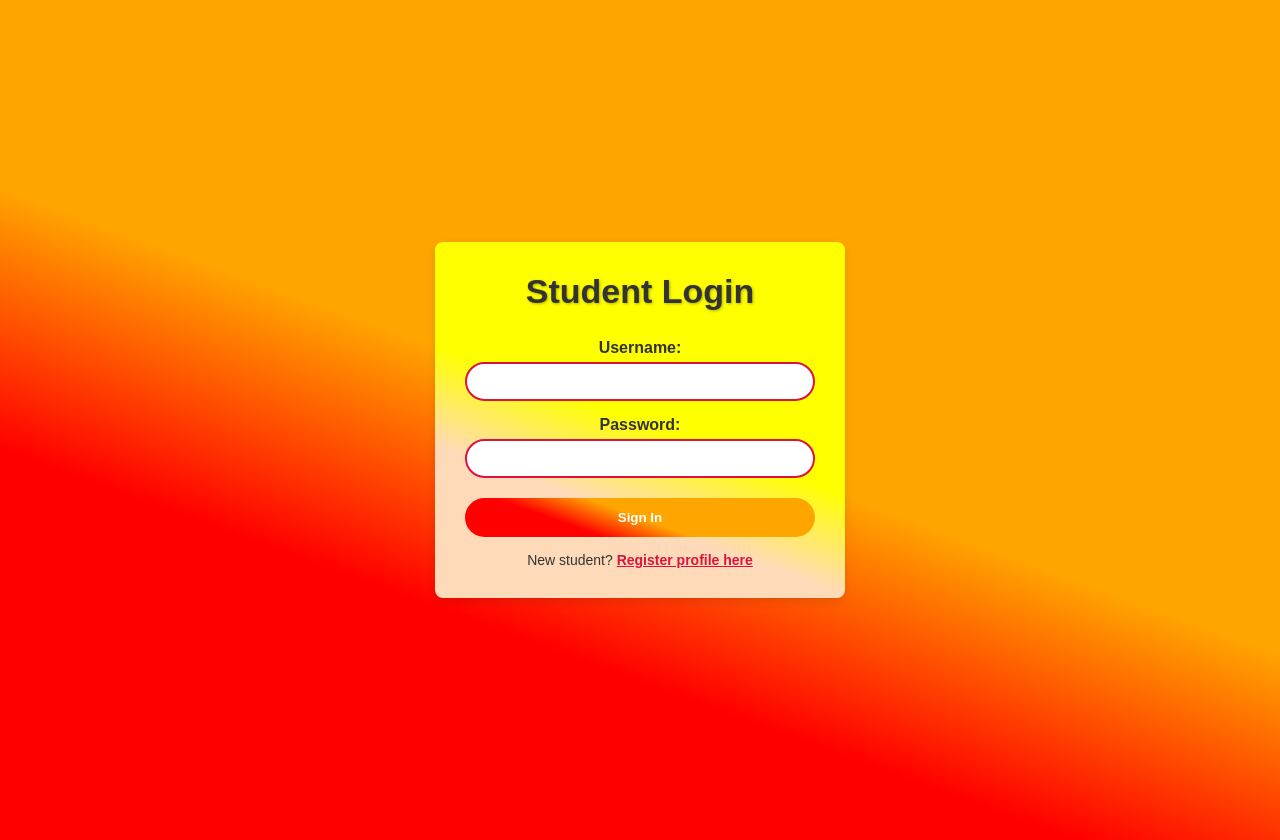
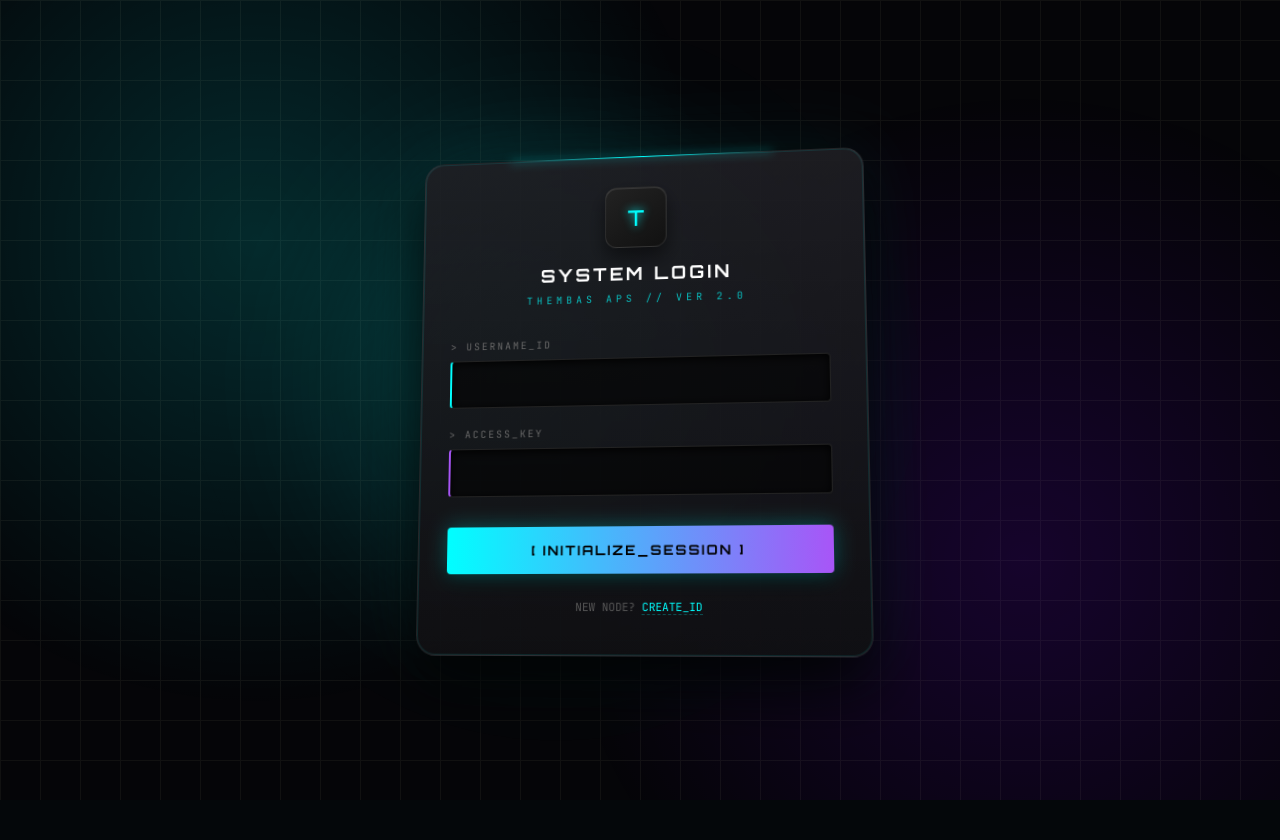
Before and after one commit to Tee0745061704/Aps-calc-University-and-Courses-Matcher, a Flask app: page /login in a window 1280 px wide. After the commit the page ends 800 px from the top, so only its background shows below. Run offline with Flask 3, Linux system fonts and the light colour scheme.

Commit message:
Revamp login page design and update styles

```diff
--- a/templates/login.html
+++ b/templates/login.html
@@ -3,24 +3,40 @@
 <head>
     <meta charset="UTF-8">
     <meta name="viewport" content="width=device-width, initial-scale=1.0">
-    <title>Login Profile</title>
-    <link rel="stylesheet" href="{{ url_for('static', filename='css/style.css') }}">
+    <title>Login - Thembas System</title>
+    <link rel="stylesheet" href="{{ url_for('static', filename='css/styles.css') }}">
+    <style>
+        @import url('https://fonts.googleapis.com/css2?family=Orbitron:wght@500;700&family=JetBrains+Mono:wght@400&display=swap');
+    </style>
 </head>
-<body style="display: flex; justify-content: center; align-items: center; height: 100vh; margin: 0; font-family: sans-serif; background: linear-gradient(200deg, orange 50%, red 70%);">
-    <div style="background: linear-gradient(200deg, yellow 50%, #FFDAB9 70%); padding: 30px; border-radius: 8px; box-shadow: 0 4px 10px rgba(0,0,0,0.1); width: 100%; max-width: 350px;">
-        <h2 style="margin-top: 0; text-align: center; color: #333;">Student Login</h2>
-        <form action="/login" method="POST">
-            <div style="margin-bottom: 15px;">
-                <label style="display: block; margin-bottom: 5px; font-weight: bold; color: #333;">Username:</label>
-                <input type="text" name="username" required style="width: 100%; padding: 10px; box-sizing: border-box; border: 2px solid crimson; border-radius: 40px; outline: none; color: #000; background: #fff;">
+<body style="display:flex; justify-content:center; align-items:center; height:100vh; margin:0; background:#050508; overflow:hidden; perspective:1500px; font-family:'JetBrains Mono', monospace;">
+
+    <!-- Techy BG -->
+    <div style="position:absolute; inset:0; background: radial-gradient(circle at 20% 30%, rgba(0,255,255,0.15), transparent 40%), radial-gradient(circle at 80% 70%, rgba(120,0,255,0.15), transparent 40%), linear-gradient(#111 1px, transparent 1px), linear-gradient(90deg, #111 1px, transparent 1px); background-size: 100% 100%, 100% 100%, 40px 40px, 40px 40px; z-index:0;"></div>
+    <div style="position:absolute; width:600px; height:600px; background: radial-gradient(circle, rgba(0,255,255,0.2) 0%, transparent 70%); filter:blur(60px); top:10%; left:20%; animation: float 6s ease-in-out infinite;"></div>
+
+    <div style="position:relative; z-index:1; background: linear-gradient(180deg, rgba(30,30,35,0.9), rgba(15,15,18,0.95)); padding:40px 35px; border-radius:20px; width:100%; max-width:380px; border:1px solid rgba(255,255,255,0.08); box-shadow: 0 0 0 1px rgba(0,255,255,0.1) inset, 0 30px 60px rgba(0,0,0,0.9), 0 0 80px rgba(0,255,255,0.08); transform: rotateX(8deg) rotateY(-8deg) translateZ(0); transform-style:preserve-3d; transition: all 0.6s cubic-bezier(0.23,1,0.32,1);" onmouseover="this.style.transform='rotateX(0deg) rotateY(0deg) translateZ(50px)'; this.style.boxShadow='0 0 0 1px rgba(0,255,255,0.2) inset, 0 40px 80px rgba(0,0,0,1), 0 0 120px rgba(0,255,255,0.15)'" onmouseout="this.style.transform='rotateX(8deg) rotateY(-8deg) translateZ(0)'; this.style.boxShadow='0 0 0 1px rgba(0,255,255,0.1) inset, 0 30px 60px rgba(0,0,0,0.9), 0 0 80px rgba(0,255,255,0.08)'">
+
+        <div style="position:absolute; top:-1px; left:20%; right:20%; height:1px; background: linear-gradient(90deg, transparent, #00ffff, transparent); box-shadow: 0 0 10px #00ffff;"></div>
+
+        <div style="text-align:center; margin-bottom:30px; transform: translateZ(30px);">
+            <div style="width:60px; height:60px; margin:0 auto 15px; background: linear-gradient(145deg, #222, #111); border-radius:12px; display:flex; align-items:center; justify-content:center; border:1px solid rgba(255,255,255,0.1); box-shadow: 0 10px 20px rgba(0,0,0,0.5), inset 0 1px 0 rgba(255,255,255,0.1); font-family:'Orbitron', sans-serif; color:#00ffff; font-size:22px; text-shadow:0 0 10px #00ffff;">T</div>
+            <h2 style="margin:0; font-family:'Orbitron', sans-serif; color:#fff; letter-spacing:3px; font-size:18px; text-transform:uppercase;">SYSTEM LOGIN</h2>
+            <p style="margin:8px 0 0; color:#00ffff; font-size:10px; letter-spacing:4px; opacity:0.7;">THEMBAS APS // VER 2.0</p>
+        </div>
+
+        <form action="/login" method="POST" style="transform: translateZ(20px);">
+            <div style="margin-bottom:20px;">
+                <label style="display:block; margin-bottom:8px; color:#666; font-size:10px; letter-spacing:2px;">> USERNAME_ID</label>
+                <input type="text" name="username" required style="width:100%; padding:14px 16px; box-sizing:border-box; background: rgba(0,0,0,0.6); border:1px solid #222; border-left:2px solid #00ffff; border-radius:4px; color:#fff; font-family:'JetBrains Mono', monospace; outline:none; box-shadow: inset 0 2px 10px rgba(0,0,0,1); transition:0.3s;" onfocus="this.style.borderColor='#00ffff'; this.style.boxShadow='inset 0 2px 10px rgba(0,0,0,1), 0 0 15px rgba(0,255,255,0.2)'" onblur="this.style.borderColor='#222'; this.style.borderLeftColor='#00ffff'">
             </div>
-            <div style="margin-bottom: 20px;">
-                <label style="display: block; margin-bottom: 5px; font-weight: bold; color: #333;">Password:</label>
-                <input type="password" name="password" required style="width: 100%; padding: 10px; box-sizing: border-box; border: 2px solid crimson; border-radius: 40px; outline: none; color: #000; background: #fff;">
+            <div style="margin-bottom:30px;">
+                <label style="display:block; margin-bottom:8px; color:#666; font-size:10px; letter-spacing:2px;">> ACCESS_KEY</label>
+                <input type="password" name="password" required style="width:100%; padding:14px 16px; box-sizing:border-box; background: rgba(0,0,0,0.6); border:1px solid #222; border-left:2px solid #a855f7; border-radius:4px; color:#fff; font-family:'JetBrains Mono', monospace; outline:none; box-shadow: inset 0 2px 10px rgba(0,0,0,1);">
             </div>
-            <button type="submit" style="background: linear-gradient(200deg, orange 50%, red 70%); color: white; border: none; padding: 12px; border-radius: 40px; width: 100%; cursor: pointer; font-weight: bold;">Sign In</button>
+            <button type="submit" style="width:100%; padding:15px; background: linear-gradient(90deg, #00ffff 0%, #a855f7 100%); border:none; border-radius:4px; color:#000; font-family:'Orbitron', sans-serif; font-weight:700; letter-spacing:2px; font-size:13px; cursor:pointer; box-shadow: 0 0 20px rgba(0,255,255,0.3), 0 10px 20px rgba(0,0,0,0.5); transform: translateZ(10px); transition:0.2s;">[ INITIALIZE_SESSION ]</button>
         </form>
-        <p style="text-align: center; margin-bottom: 0; font-size: 14px; margin-top: 15px; color: #333;">New student? <a href="/register" style="color: crimson; font-weight: bold;">Register profile here</a></p>
+        <p style="text-align:center; margin:25px 0 0; font-size:11px; color:#555; transform: translateZ(10px);">NEW NODE? <a href="/register" style="color:#00ffff; text-decoration:none; border-bottom:1px dashed rgba(0,255,255,0.3);">CREATE_ID</a></p>
     </div>
 </body>
-</html>
+    </html>
```
